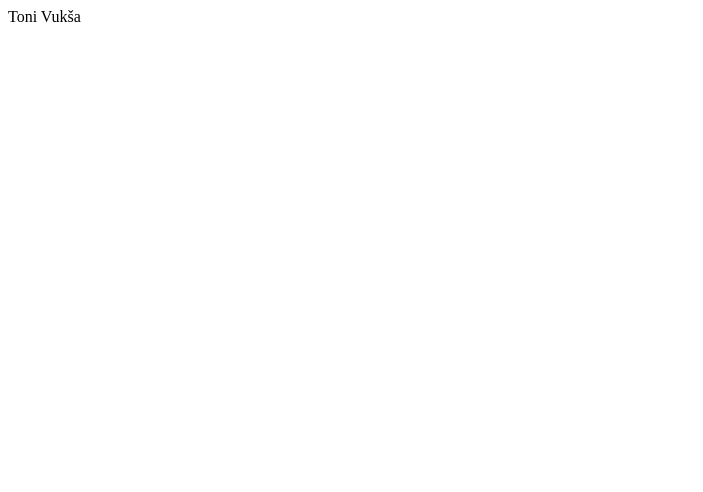
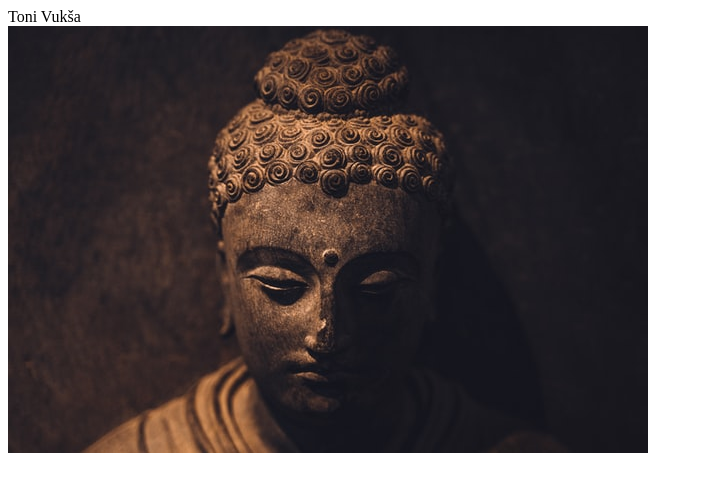
Before and after one commit to Tony110590/razvojni-alati-priprema, a plain HTML site: page index.html in a window 1280 px wide. Shown: the whole page, without its empty margins (0-703 px from the left). Drawn offline with Linux system fonts and the light colour scheme.

Commit message:
added img

```diff
--- a/index.html
+++ b/index.html
@@ -12,6 +12,7 @@
     <div>
         Toni Vukša
     </div>
+    <img src="./slija.jpg" alt="Ludi buda">
 </body>
 
 </html>
```
Also changed, not shown: slija.jpg (added).
